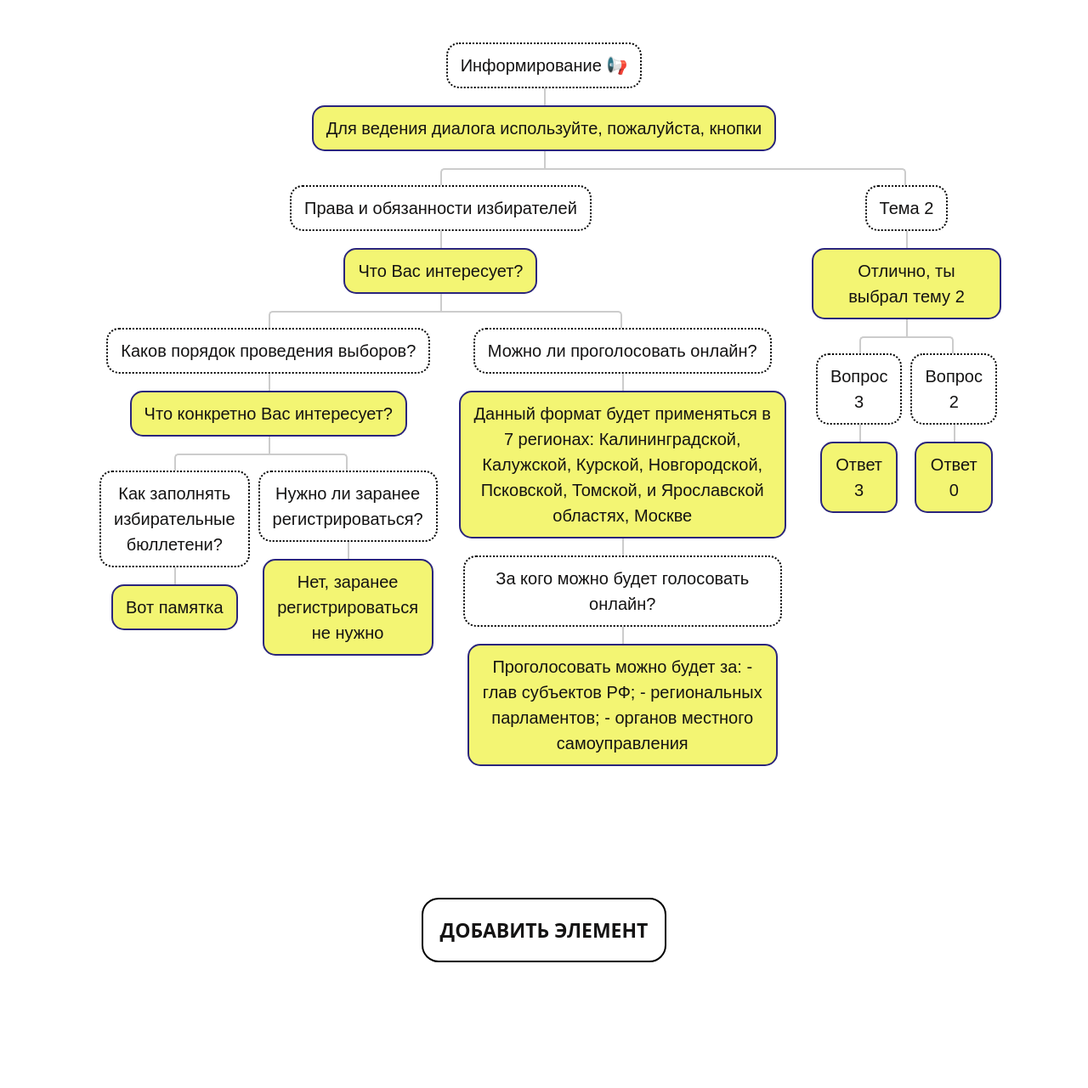
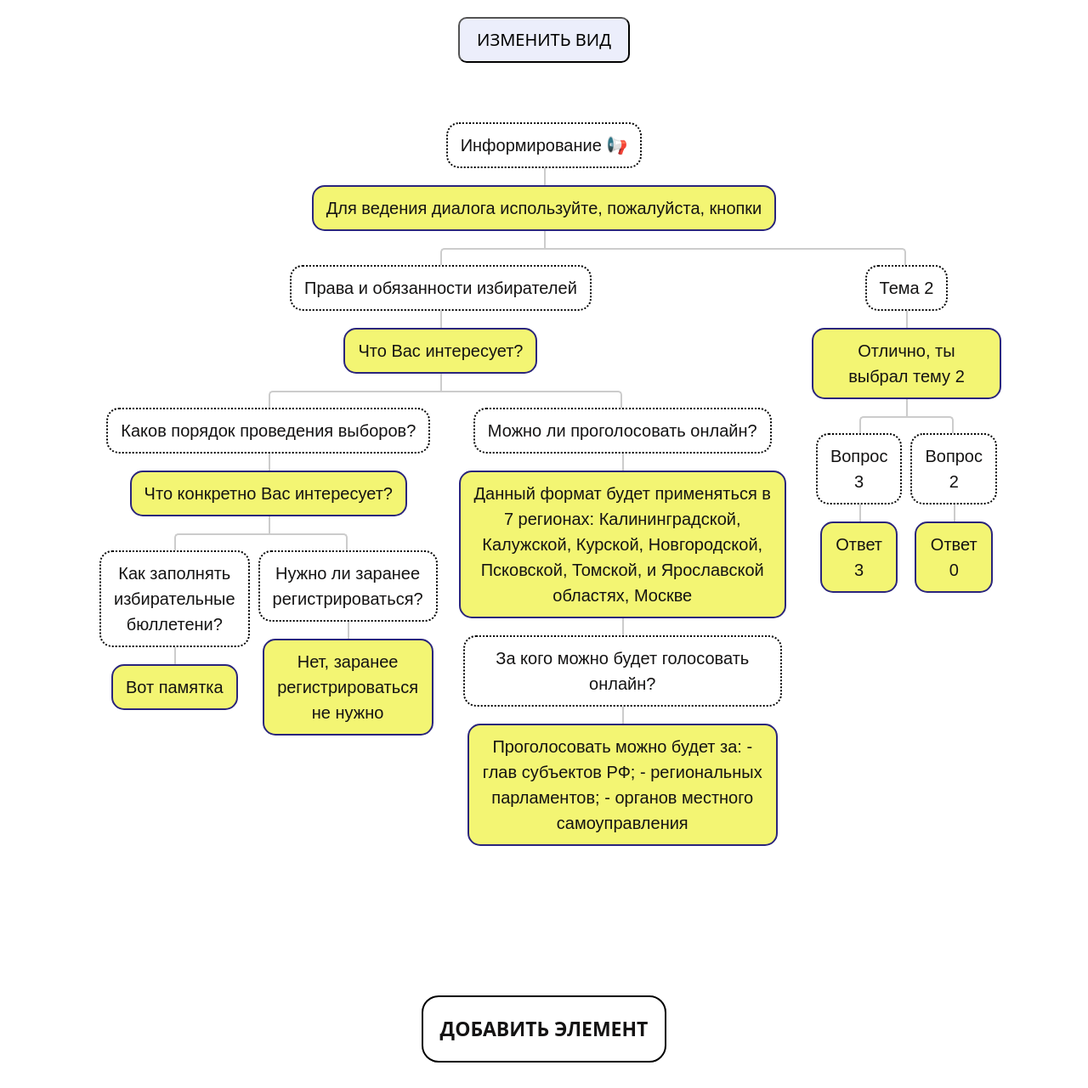
Before and after one commit to Birmozha/SUSU-Bot, a Flask app: page /info-tree in a window 1280 px wide. Shown: the part 99-1380 px from the top of the page at 85% size. Before the commit the page ends 1232 px from the top, so only its background shows below. Run offline with Flask 2, Linux system fonts and the light colour scheme; the visitor is signed in with stand-in values (Sample User, id 1); data comes from the database, SQL or seed files in the repository.

Commit message:
Added styles

```diff
--- a/static/css/main.css
+++ b/static/css/main.css
@@ -284,7 +284,8 @@ body {
 }
 
 .add {
-	text-align: center;
+	display: flex;
+	justify-content: center;
 }
 
 .add-button {
@@ -297,7 +298,7 @@ body {
 	border: 2px solid black;
 	border-radius: 20px;
 	padding: 20px;
-
+	text-align: center;
 }
 
 .add-button:hover {
@@ -428,3 +429,67 @@ body {
 	justify-content: right;
 	padding: 20px 80px;
 }
+
+
+.list {
+	padding-top: 40px;
+}
+
+.list ul li {
+	margin-left: 30px;
+	font-size: 20px;
+	list-style: none;
+	padding: 5px 0;
+	position: relative;
+}
+
+.list ul li::before {
+	content: ' ↳';
+	position: absolute;
+	top: 0;
+	left: -30px;
+}
+
+.list ul li a {
+	box-sizing: content-box;
+	padding-left: 10px;
+	color: #141313;
+	text-decoration: none;
+	border: none;
+	background: none;
+	display: block;
+}
+
+
+.list ul li a.button {
+	border: 2px solid rgb(82, 55, 156);
+	border-left: 2px solid #141313;
+	padding: 10px;
+}
+
+
+.list ul li a.text {
+	border: 2px solid rgb(104, 145, 233);
+	border-left: 2px solid #141313;
+	padding: 10px;
+}
+
+.tree-button-block {
+	display: flex;
+	justify-content: center;
+	padding: 20px;
+}
+
+.tree-button {
+	padding: 10px 20px;
+	border-radius: 10px;
+	transition: .5s;
+	font-size: 20px;
+	text-transform: uppercase;
+	background-color: #b0b6ec3d;
+}
+
+.tree-button:hover {
+	padding: 10px 20px;
+	border-radius: 20px;
+}
--- /dev/null
+++ b/static/js/functions.js
@@ -0,0 +1,6 @@
+window.addEventListener('DOMContentLoaded', function() {
+  document.querySelector('#toggle-tree').addEventListener('click', function(){
+    document.querySelector('#tree').classList.toggle('tree')
+    document.querySelector('#tree').classList.toggle('list')
+  })
+})
--- a/templates/addComplainLeaf.html
+++ b/templates/addComplainLeaf.html
@@ -32,7 +32,8 @@
         </div>
 
 <h1 class="now">Сейчас</h1>
-<div class="tree">
+<div class="tree-button-block"><button class="tree-button" id="toggle-tree">Изменить вид</button></div>
+<div class="tree" id="tree">
     <ul>
         {% for el in tree %}
             {% if ns.prev == el[0]: %}
--- a/templates/addLeaf.html
+++ b/templates/addLeaf.html
@@ -28,7 +28,8 @@
         </form>
         </div>
 <h1 class="now">Сейчас</h1>
-<div class="tree">
+<div class="tree-button-block"><button class="tree-button" id="toggle-tree">Изменить вид</button></div>
+<div class="tree" id="tree">
     <ul>
         {% for el in tree %}
             {% if ns.prev == el[0]: %}
--- a/templates/base.html
+++ b/templates/base.html
@@ -8,6 +8,7 @@
     <link rel="stylesheet" href="{{url_for('static', filename='css/main.css')}}">
     <link href="https://cdn.jsdelivr.net/npm/bootstrap@5.3.0-alpha2/dist/css/bootstrap.min.css" rel="stylesheet"
         integrity="sha384-aFq/bzH65dt+w6FI2ooMVUpc+21e0SRygnTpmBvdBgSdnuTN7QbdgL+OapgHtvPp" crossorigin="anonymous">
+    <script src="{{url_for('static', filename='js/functions.js')}}" defer></script>
     <title>{%block title %}{% endblock %}</title>
 </head>
 
--- a/templates/complainTree.html
+++ b/templates/complainTree.html
@@ -9,7 +9,8 @@
 {% set ns = namespace(prev=tree[0][0]) %}
 
 <div class="container">
-    <div class="tree">
+    <div class="tree-button-block"><button class="tree-button" id="toggle-tree">Изменить вид</button></div>
+    <div class="tree" id="tree">
         <ul>
             {% for el in tree %}
                 {% if ns.prev == el[0]: %}
--- a/templates/infoTree.html
+++ b/templates/infoTree.html
@@ -5,29 +5,30 @@
 {% endblock %}
 
 {% block body%}
+{% set ns = namespace(prev=tree[0][0]) %}
 <div class="container">
-
-{% set ns = namespace(prev=tree[0][0]) %}
-
-
-<div class="tree">
+    <div class="tree-button-block"><button class="tree-button" id="toggle-tree">Изменить вид</button></div>
+    <div class="tree" id="tree">
         <ul>
             {% for el in tree %}
             {% if ns.prev == el[0]: %}
-            </li><li><a class="{{el[3][0].replace('<', '').replace('>', '')}}" href="/info-tree/{{el[2]}}/change">{{ el[1] }}</a>
+            </li>
+            <li><a class="{{el[3][0].replace('<', '').replace('>', '')}}" href="/info-tree/{{el[2]}}/change">{{ el[1]
+                    }}</a>
 
                 {% endif %}
 
-            {% if ns.prev < el[0]: %}
-
-            <ul><li><a class="{{el[3][0].replace('<', '').replace('>', '')}}" href="/info-tree/{{el[2]}}/change">{{ el[1] }}</a>
+                {% if ns.prev < el[0]: %} <ul>
+            <li><a class="{{el[3][0].replace('<', '').replace('>', '')}}" href="/info-tree/{{el[2]}}/change">{{ el[1]
+                    }}</a>
 
                 {% endif %}
 
                 {% if ns.prev > el[0]: %}
 
                 {% for _ in range(ns.prev - el[0]) %}
-                </li></ul>
+            </li>
+        </ul>
         {% endfor %}
 
         <li><a class="{{el[3][0].replace('<', '').replace('>', '')}}" href="/info-tree/{{el[2]}}/change">{{ el[1] }}</a>
```
Also changed, not shown: static/css/js/func.js (deleted). Lines whose indentation alone changed are shown as unchanged.
